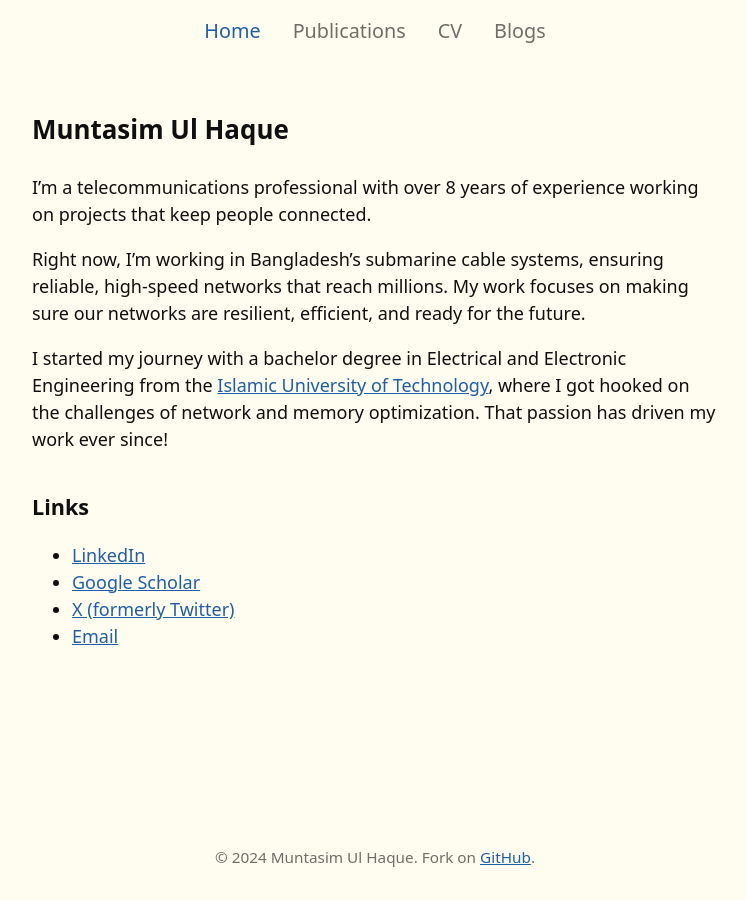
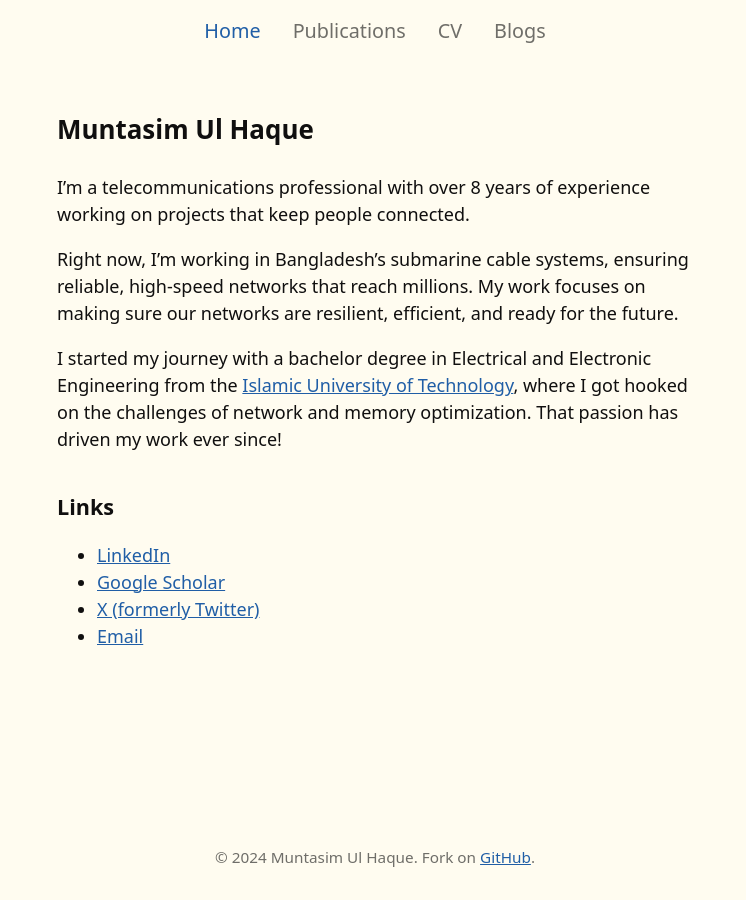
Before and after one commit to muntasimulhaque/muntasimulhaque.github.io, a Jekyll site: the page built from index.md, in a window 1280 px wide. Shown: the whole page, without its empty margins (265-1011 px from the left). Built offline with Jekyll 4.4.1, drawn with Linux system fonts in a browser that asks for light colours; our own code applies the rules of GitHub Pages for plain Markdown files.

Commit message:
Update main.css

```diff
--- a/assets/css/main.css
+++ b/assets/css/main.css
@@ -5,7 +5,7 @@
     --link-color: #205EA6;
     --selection-color: #FFF5D6;
     --muted-text-color: #6F6E69;
-    --max-content-width: 750px;
+    --max-content-width: 700px;
 	--font-stack: system-ui, -apple-system, BlinkMacSystemFont,
                    "Segoe UI", Roboto, Oxygen, Ubuntu, Cantarell,
                    "Open Sans", "Helvetica Neue", sans-serif;
```
